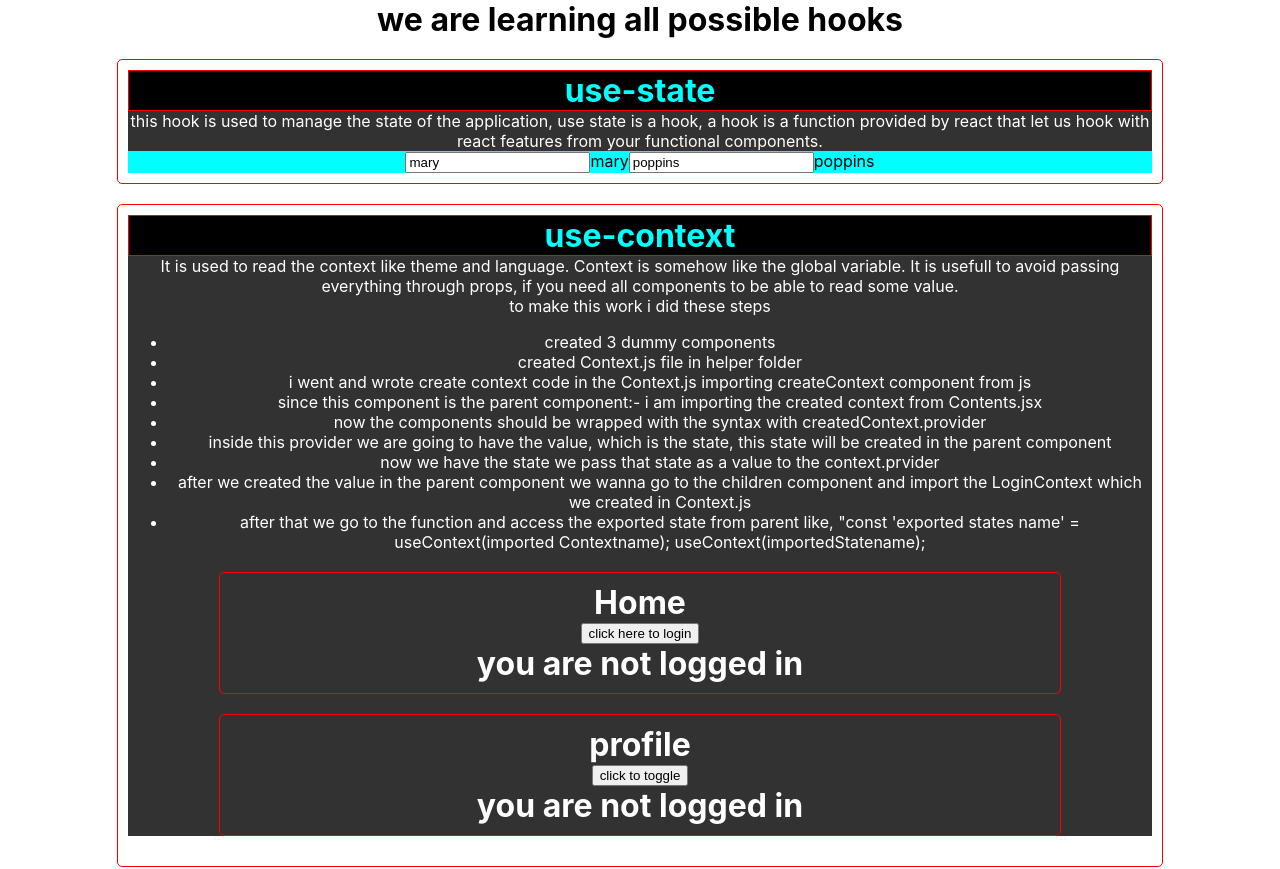
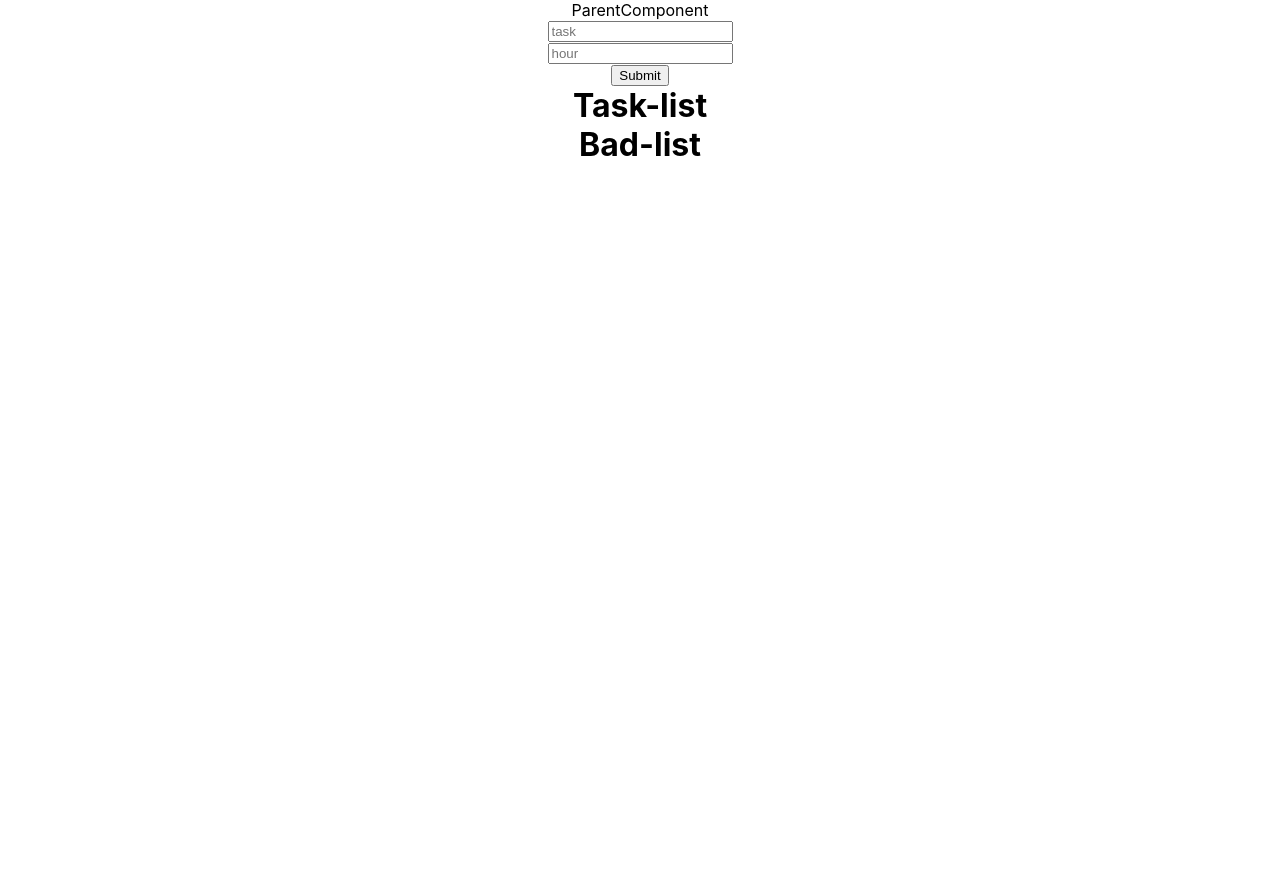
Before and after one commit to Dipak2056/use-state--context--effect-and-refs, a React (Create React App) app: page / in a window 1280 px wide. Shown: the top 869 px of the page. After the commit the page ends 800 px from the top, so only its background shows below. Built offline with nearby package versions, Linux system fonts and the light colour scheme.

Commit message:
working on to-do-app with no support

```diff
--- a/src/App.css
+++ b/src/App.css
@@ -29,3 +29,15 @@ p {
   margin: 0 auto;
   align-self: f;
 }
+.btn {
+  background-color: blue;
+  color: white;
+  width: 50px;
+}
+.btn-dlt {
+  background-color: red;
+  color: white;
+  width: 50px;
+  border-radius: 20%;
+  margin: 1px auto;
+}
--- a/src/App.js
+++ b/src/App.js
@@ -3,14 +3,16 @@ import "./App.css";
 import { UseState } from "./components/UseState";
 import UseContext from "./components/UseContext";
 import UseEffect from "./components/UseEffect";
+import ParentComponent from "./components/Not-to-do-react/ParentComponent";
 
 function App() {
   return (
     <div className="wrapper">
-      <h1>we are learning all possible hooks</h1>
+      {/* <h1>we are learning all possible hooks</h1>
       <UseState />
       <UseContext />
-      <UseEffect />
+      <UseEffect /> */}
+      <ParentComponent />
     </div>
   );
 }
--- /dev/null
+++ b/src/components/Not-to-do-react/BadList.jsx
@@ -0,0 +1,31 @@
+import React from "react";
+
+const BadList = ({ badList }) => {
+  return (
+    <div>
+      <h1>Bad-list</h1>
+
+      <table>
+        <tbody>
+          {badList.map((item, i) => {
+            return (
+              <tr key={i}>
+                <td>
+                  <span></span>
+                  {item.task}
+                </td>
+                <td>{item.hr}</td>
+                <td>
+                  <div className="btn">Move</div>
+                  <div className="btn-dlt">Delete</div>
+                </td>
+              </tr>
+            );
+          })}
+        </tbody>
+      </table>
+    </div>
+  );
+};
+
+export default BadList;
--- /dev/null
+++ b/src/components/Not-to-do-react/Form.jsx
@@ -0,0 +1,47 @@
+import React, { useState } from "react";
+const initialState = { task: "", hr: "" };
+const weeklyHours = 168;
+
+const Form = ({ addNewTask }) => {
+  const [newTask, setNewTask] = useState(initialState);
+  const handleOnChange = (e) => {
+    const { name, value } = e.target;
+    setNewTask((prevTask) => {
+      return { ...prevTask, [name]: value };
+    });
+  };
+  const handleOnSubmit = (e) => {
+    e.preventDefault();
+    setNewTask(newTask);
+    addNewTask(newTask);
+  };
+  return (
+    <div>
+      <form onSubmit={handleOnSubmit}>
+        <input
+          id="task"
+          required
+          type="text"
+          name="task"
+          value={newTask.task}
+          placeholder="task"
+          onChange={handleOnChange}
+        />{" "}
+        <br />
+        <input
+          id="hr"
+          required
+          type="text"
+          name="hr"
+          value={newTask.hr}
+          placeholder="hour"
+          onChange={handleOnChange}
+        />{" "}
+        <br />
+        <button type="submit">Submit</button>
+      </form>
+    </div>
+  );
+};
+
+export default Form;
--- /dev/null
+++ b/src/components/Not-to-do-react/ParentComponent.jsx
@@ -0,0 +1,29 @@
+import React, { useState } from "react";
+import BadList from "./BadList";
+import Form from "./Form";
+import TaskList from "./TaskList";
+
+const ParentComponent = () => {
+  const [taskList, setTaskList] = useState([]);
+  const [badList, setBadList] = useState([]);
+
+  const addNewTask = (task) => {
+    setTaskList([...taskList, task]);
+    console.log(taskList);
+  };
+  const handleOnMoveToBad = (i) => {
+    const selectedItem = taskList[i];
+    console.log(i);
+  };
+
+  return (
+    <div>
+      ParentComponent
+      <Form addNewTask={addNewTask} />
+      <TaskList taskList={taskList} handleOnMoveToBad={handleOnMoveToBad} />
+      <BadList badList={badList} />
+    </div>
+  );
+};
+
+export default ParentComponent;
--- /dev/null
+++ b/src/components/Not-to-do-react/TaskList.jsx
@@ -0,0 +1,33 @@
+import React from "react";
+
+const TaskList = ({ taskList, handleOnMoveToBad }) => {
+  return (
+    <div>
+      <h1>Task-list</h1>
+
+      <table>
+        <tbody>
+          {taskList.map((item, i) => {
+            return (
+              <tr key={i}>
+                <td>
+                  <span></span>
+                  {item.task}
+                </td>
+                <td>{item.hr}</td>
+                <td>
+                  <div className="btn" onClick={handleOnMoveToBad}>
+                    Move
+                  </div>
+                  <div className="btn-dlt">Delete</div>
+                </td>
+              </tr>
+            );
+          })}
+        </tbody>
+      </table>
+    </div>
+  );
+};
+
+export default TaskList;
```
Also changed, not shown: src/components/Not-to-do-react/Title.jsx (added), src/components/Not-to-do-react/TotalHours.jsx (added).
